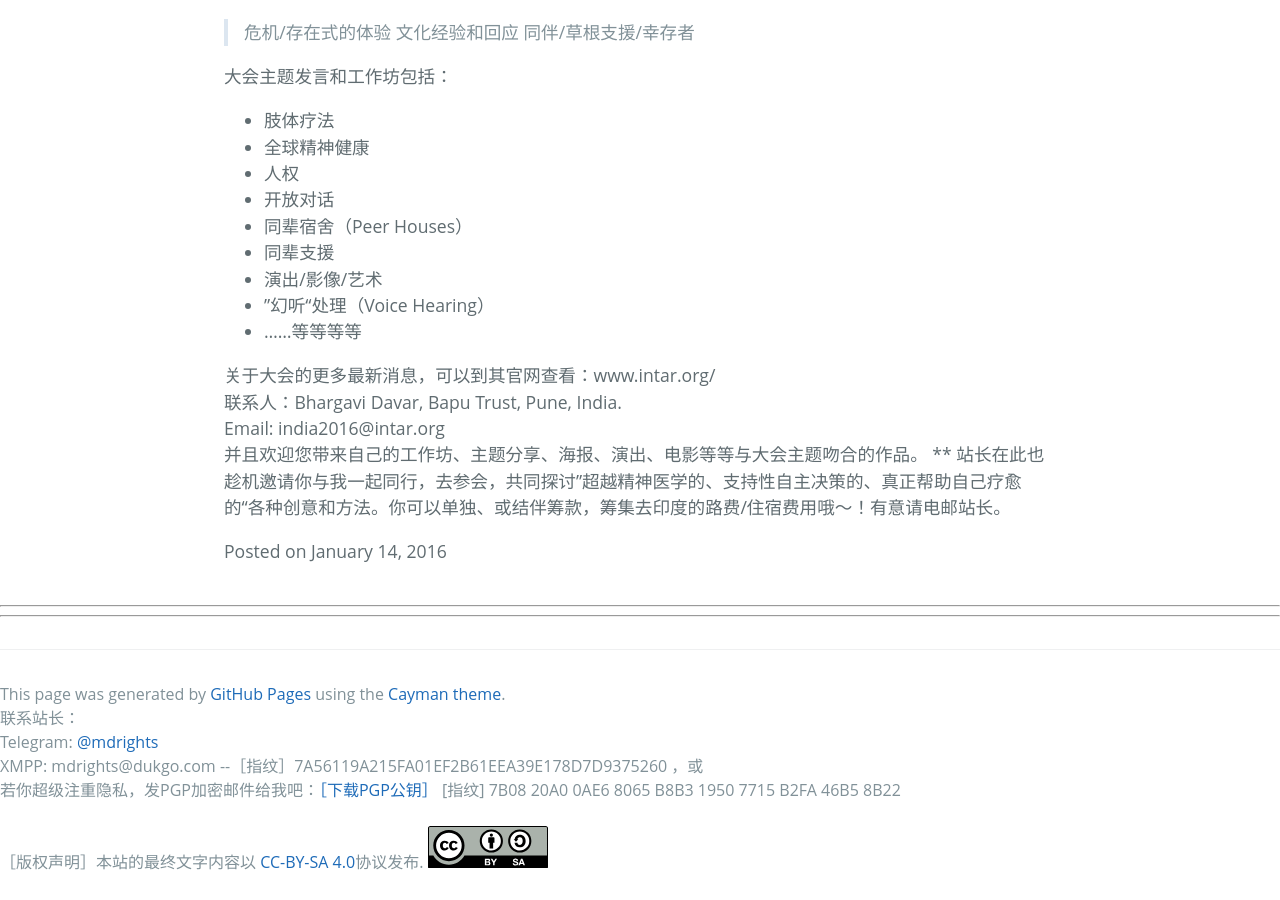
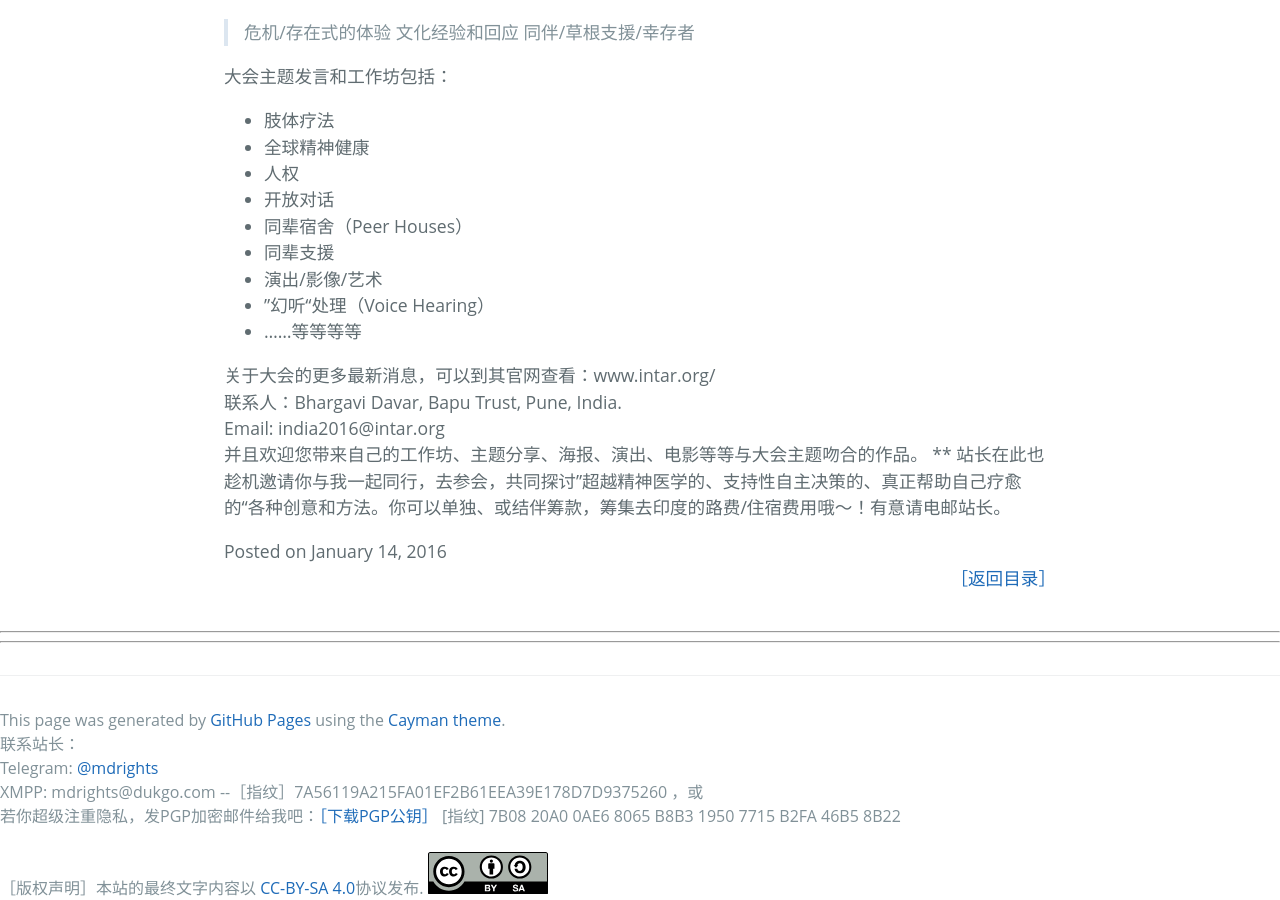
Before and after one commit to mdrights/mdrights.github.io, a Jekyll site: the page built from _posts/2016-01-14-INTAR-另类疗愈国际大会2016印度.md, in a window 1280 px wide and 900 px high, scrolled down 733 px. Built offline with Jekyll 4.4.1, drawn with Linux system fonts in a browser that asks for light colours; before the commit the page ends 1607 px from its top, so only the background shows below that.

Commit message:
refine3 toc.html; add links to it

```diff
--- a/_layouts/post.html
+++ b/_layouts/post.html
@@ -13,4 +13,7 @@ layout: default
     Posted on {{ page.date | date: "%B %e, %Y" }}
   </div>
 
+  <div align="right">
+	<a href="{{ site.baseurl }}/toc">［返回目录］</a>
+  </div>
 </article>
```
